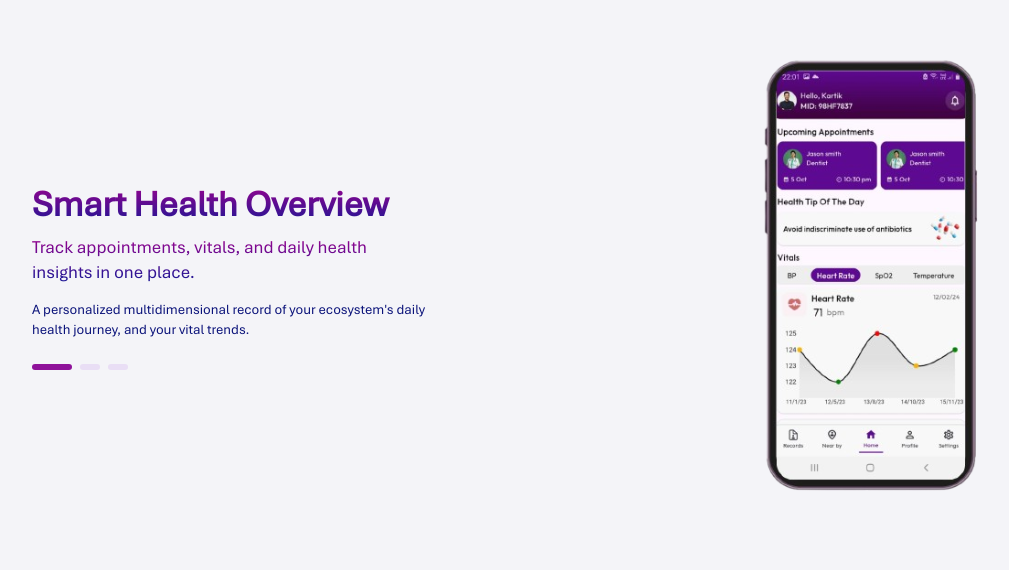
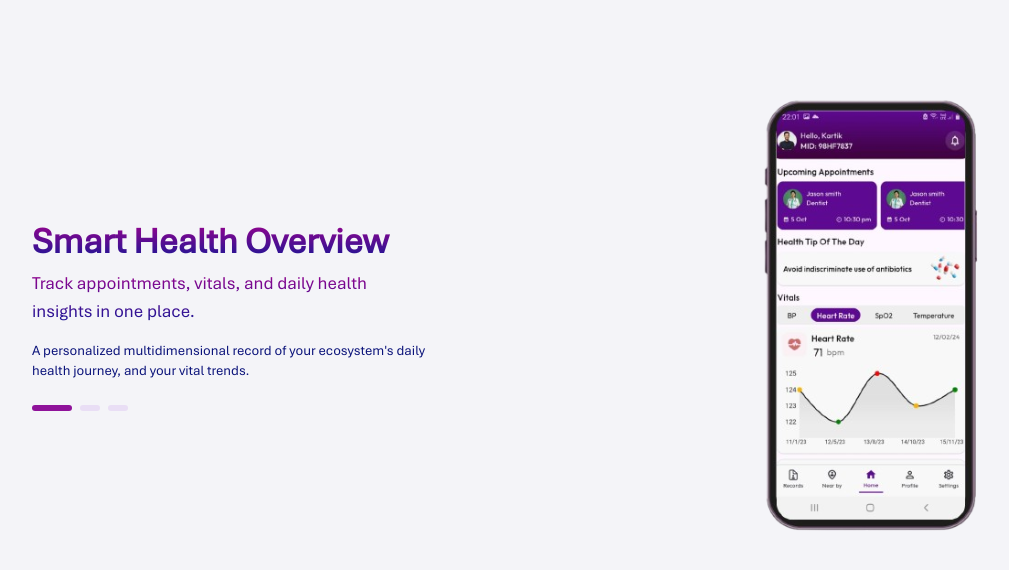
Before and after one commit to AmanDwivedi9335/clinic-portpolio, a Next.js app: page /users in a window 1280 px wide. Shown: the part 1020-1590 px from the top of the page, without its empty margins (56-1065 px from the left). Built offline with nearby package versions, Linux system fonts and the light colour scheme.

Commit message:
screen height added

```diff
--- a/src/app/users/page.js
+++ b/src/app/users/page.js
@@ -342,7 +342,7 @@ export default function UsersPage() {
       {/* REST */}
       <section
         ref={showcaseRef}
-        className="relative mx-auto mt-4 h-[400vh] max-w-6xl bg-[#F4F4F8] px-6 md:mt-0"
+        className="relative mx-auto mt-20 md:mt-10 sm:mt-20 h-[400vh] max-w-6xl bg-[#F4F4F8] px-6 "
       >
         <div
           ref={pinPanelRef}
@@ -353,7 +353,7 @@ export default function UsersPage() {
             className="users-showcase-row absolute inset-0 grid items-center gap-12 px-0 py-0 transition-all duration-500 md:grid-cols-2"
           >
             <div>
-              <h2 className="text-4xl font-extrabold leading-tight
+              <h2 className="text-3xl md:text-4xl sm:text-3xl font-extrabold leading-tight
                 bg-[linear-gradient(180deg,#9F028D_0%,#0E1896_105%)]
                 bg-clip-text text-transparent">
                 Smart Health Overview
@@ -361,7 +361,7 @@ export default function UsersPage() {
 
               <p
                 className="
-                  mt-2 text-lg font-normal
+                  mt-2 text-lg md:text-lg font-normal
                   bg-[linear-gradient(180deg,#9F028D_0%,#0E1896_105%)]
                   bg-clip-text text-transparent
                   leading-snug
@@ -372,7 +372,7 @@ export default function UsersPage() {
                 insights in one place.
               </p>
 
-              <p className="mt-4 max-w-[430px] text-sm text-[#0b137a]">
+              <p className="mt-1 md:mt-4 max-w-[430px] text-sm text-[#0b137a]">
                 A personalized multidimensional record of your ecosystem&apos;s daily
                 health journey, and your vital trends.
               </p>
@@ -421,7 +421,15 @@ export default function UsersPage() {
               <RowPillIndicators activeIndex={1} />
             </div>
 
-            <div className="mx-auto w-full max-w-[220px] md:justify-self-end">
+            <div
+              className="
+                mx-auto
+                w-[160px]
+                sm:w-[180px]
+                md:w-[220px]
+                md:justify-self-center
+              "
+            >
               <Image
                 src="/images/users/discover-nearby.svg"
                 alt="Discover nearby mobile dashboard"
@@ -455,7 +463,15 @@ export default function UsersPage() {
               <RowPillIndicators activeIndex={2} />
             </div>
 
-            <div className="mx-auto w-full max-w-[220px] md:justify-self-end">
+            <div
+              className="
+                mx-auto
+                w-[160px]
+                sm:w-[180px]
+                md:w-[220px]
+                md:justify-self-center
+              "
+            >
               <Image
                 src="/images/users/centralized.svg"
                 alt="Centralized Overview mobile dashboard"
```
